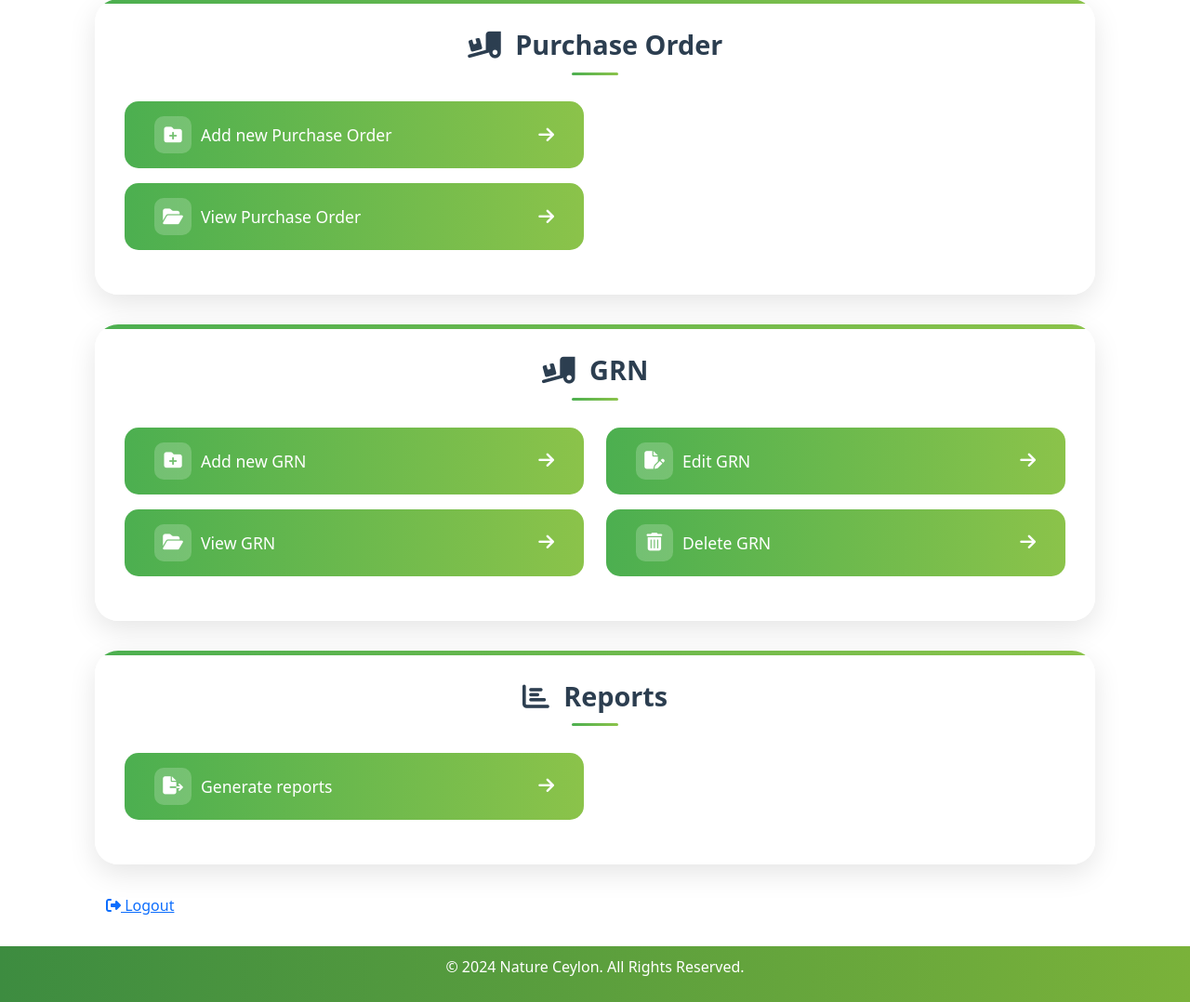
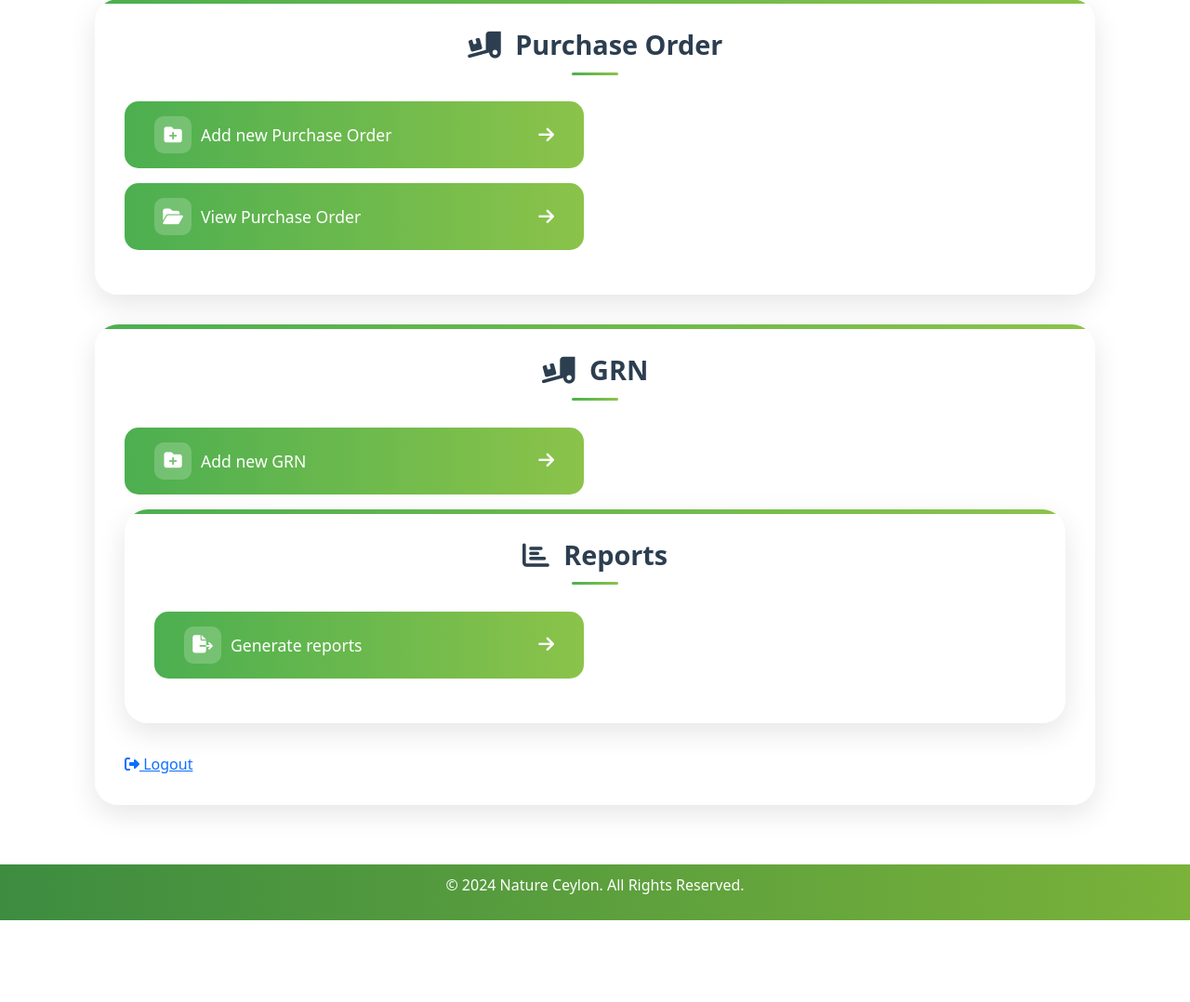
Before and after one commit to Malinda01/Nature_Ceylon, a PHP site: page /Inventory.php in a window 1280 px wide. Shown: the part 1516-2594 px from the top of the page at 93% size. After the commit the page ends 2506 px from the top, so only its background shows below. Run offline with PHP 8.4, Linux system fonts and the light colour scheme; the visitor is signed in with stand-in values (Sample User, id 1).

Commit message:
Inv and POS commit
not the final

```diff
--- a/Employee_Panel/Inventory.php
+++ b/Employee_Panel/Inventory.php
@@ -358,30 +358,7 @@ $username = $_SESSION['EUsername'];
                                     <span>Add new GRN</span>
                                     <i class="fas fa-arrow-right"></i>
                                 </button>
-                                <button class="custom-btn" onclick="window.location.href='Inventory/GRN/viewGRN.php';">
-                                    <div class="icon-container">
-                                        <i class="fas fa-folder-open"></i>
-                                    </div>
-                                    <span>View GRN</span>
-                                    <i class="fas fa-arrow-right"></i>
-                                </button>
-                            </div>
-                            <div class="col-md-6">
-                                <button class="custom-btn" onclick="window.location.href='Inventory/GRN/editGRN.php';">
-                                    <div class="icon-container">
-                                        <i class="fas fa-file-edit"></i>
-                                    </div>
-                                    <span>Edit GRN</span>
-                                    <i class="fas fa-arrow-right"></i>
-                                </button>
-                                <button class="custom-btn" onclick="window.location.href='Inventory/GRN/deleteGRN.php';">
-                                    <div class="icon-container">
-                                        <i class="fas fa-trash-alt"></i>
-                                    </div>
-                                    <span>Delete GRN</span>
-                                    <i class="fas fa-arrow-right"></i>
-                                </button>
-                            </div>
+
                         </div>
                     </div>
                     <!-- End of GRN section -->
--- a/Employee_Panel/POS.php
+++ b/Employee_Panel/POS.php
@@ -78,6 +78,12 @@
             <input type="hidden" name="total_amount" id="total-amount">
             <button type="submit" class="btn btn-success">Bill</button>
         </form>
+
+        <div class="text-center mt-4">
+            <form action="logout.php" method="POST">
+                <button type="submit" class="btn btn-danger">Logout</button>
+            </form>
+        </div>
     </div>
 
     <script src="https://code.jquery.com/jquery-3.5.1.slim.min.js"></script>
```
